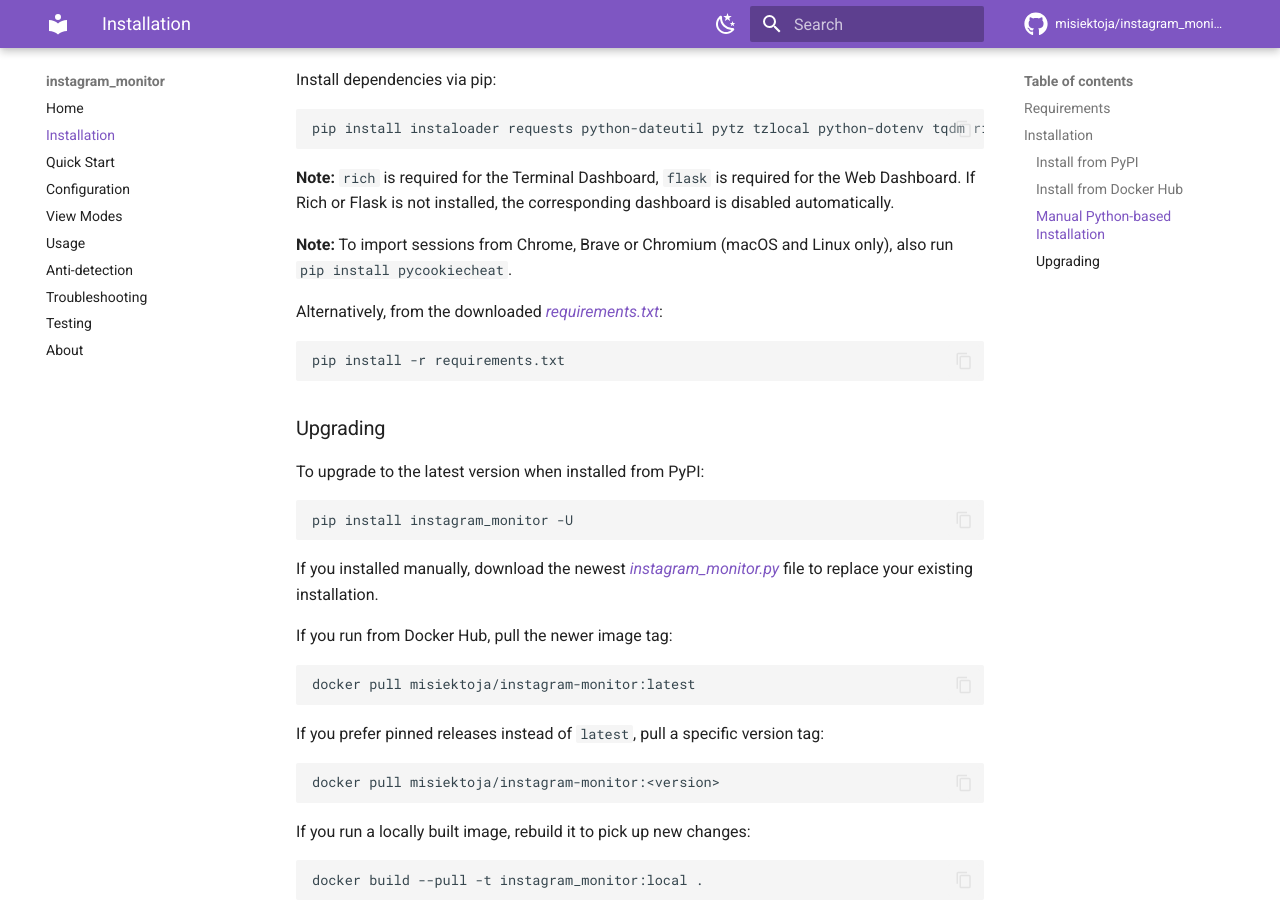
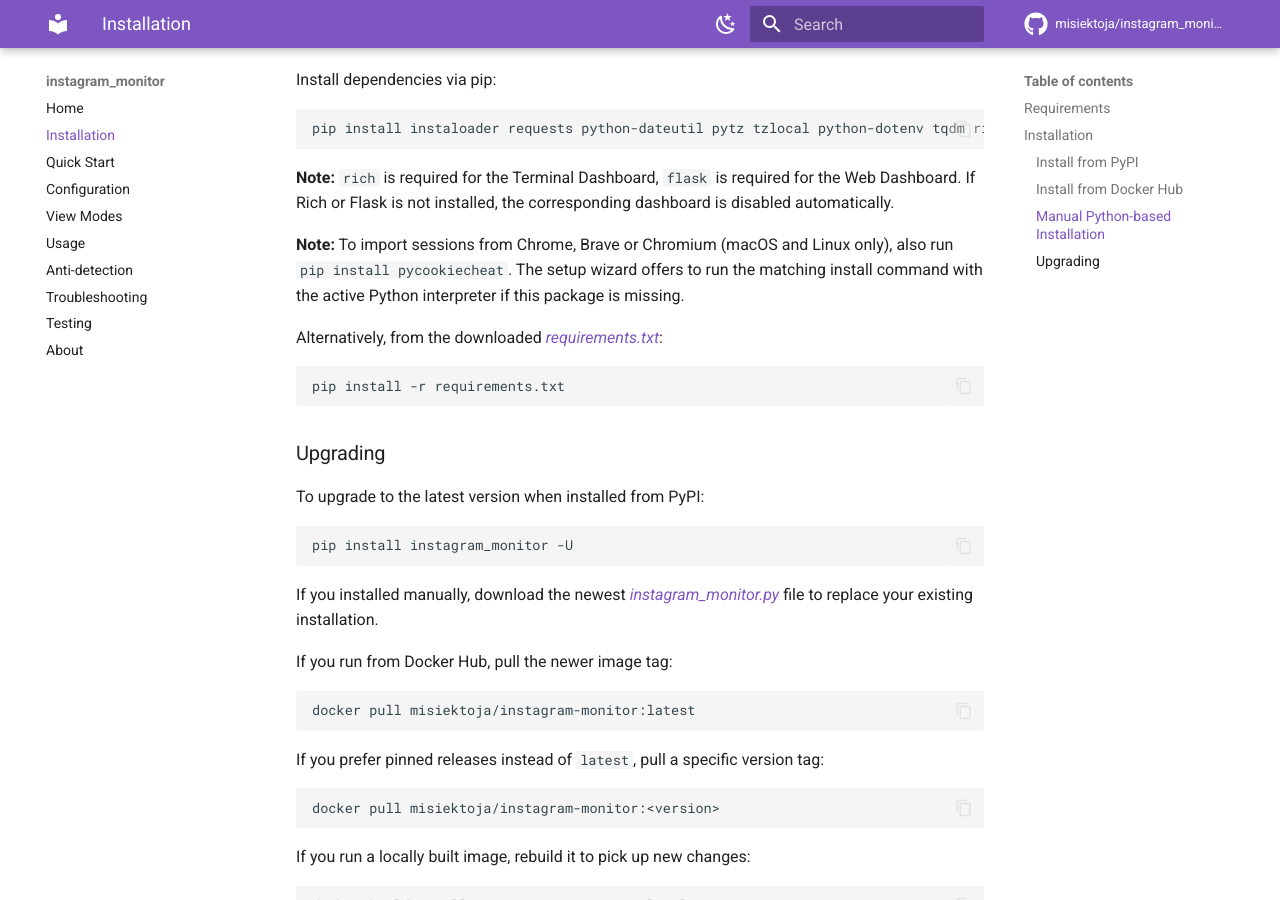
Before and after one commit to misiektoja/instagram_monitor, an MkDocs documentation site: the page built from docs/installation.md, in a window 1280 px wide and 900 px high, scrolled down 1431 px. Built offline with MkDocs 1.6.1 and Material for MkDocs 9.7.7, drawn with Linux system fonts in a browser that asks for light colours; comment, search, counter and statistics services are not loaded.

Commit message:
docs(installation): document one-step Chromium dependency setup

```diff
--- a/docs/installation.md
+++ b/docs/installation.md
@@ -62,7 +62,7 @@
 
 **Note:** `rich` is required for the Terminal Dashboard, `flask` is required for the Web Dashboard. If Rich or Flask is not installed, the corresponding dashboard is disabled automatically.
 
-**Note:** To import sessions from Chrome, Brave or Chromium (macOS and Linux only), also run `pip install pycookiecheat`.
+**Note:** To import sessions from Chrome, Brave or Chromium (macOS and Linux only), also run `pip install pycookiecheat`. The setup wizard offers to run the matching install command with the active Python interpreter if this package is missing.
 
 Alternatively, from the downloaded *[requirements.txt](https://raw.githubusercontent.com/misiektoja/instagram_monitor/refs/heads/main/requirements.txt)*:
 
```
